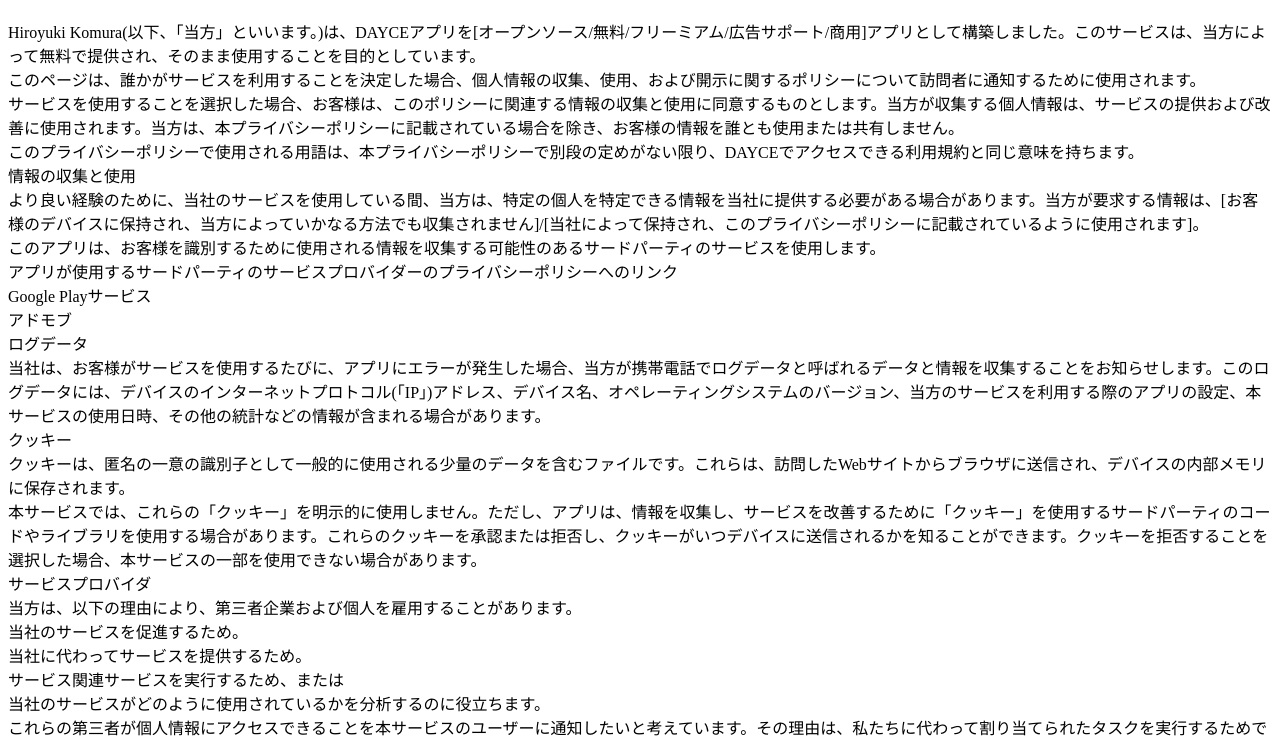
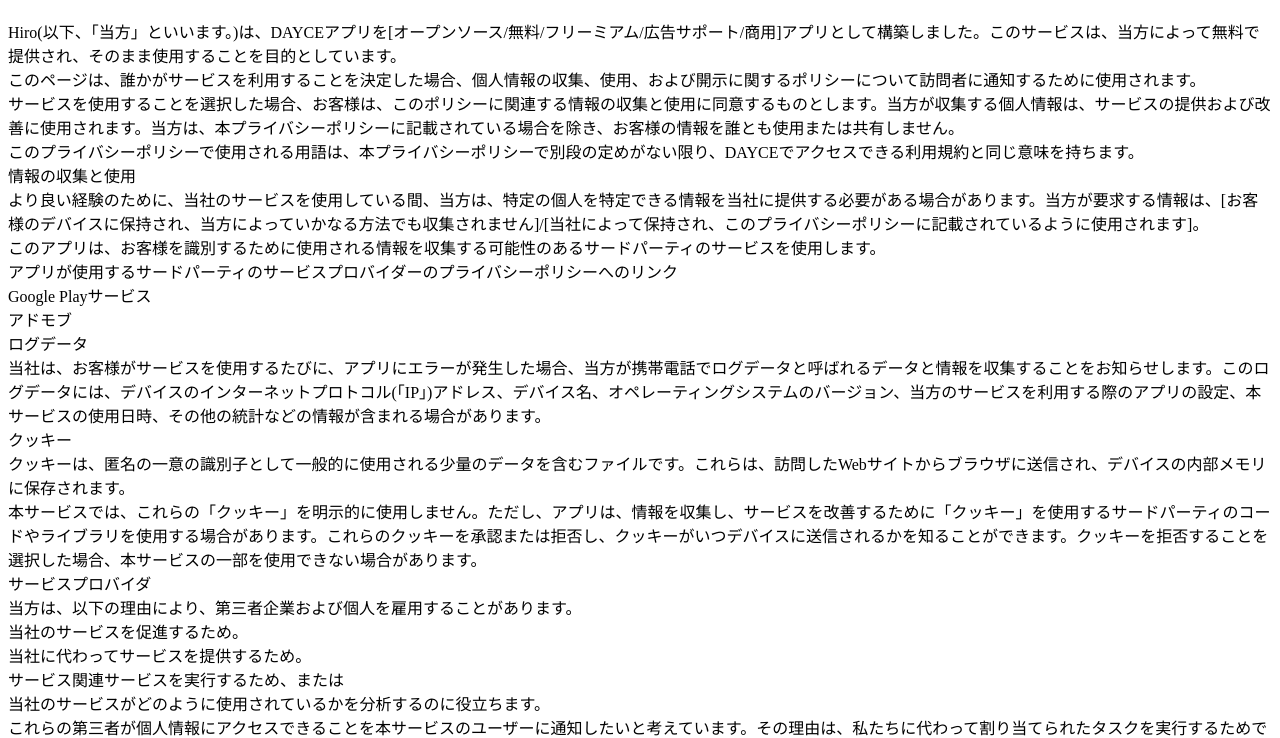
Before and after one commit to hiromiyu/PrivatePolicy, a plain HTML site: page index.html in a window 1280 px wide. Shown: the part 70-808 px from the top of the page. Drawn offline with Linux system fonts and the light colour scheme.

Commit message:
Create index.html

```diff
--- a/index.html
+++ b/index.html
@@ -6,7 +6,7 @@
 </head>
 <body>
   <h1>プライバシーポリシー</h1>
-  <p>Hiroyuki Komura(以下、「当方」といいます。)は、DAYCEアプリを[オープンソース/無料/フリーミアム/広告サポート/商用]アプリとして構築しました。このサービスは、当方によって無料で提供され、そのまま使用することを目的としています。<br>
+  <p>Hiro(以下、「当方」といいます。)は、DAYCEアプリを[オープンソース/無料/フリーミアム/広告サポート/商用]アプリとして構築しました。このサービスは、当方によって無料で提供され、そのまま使用することを目的としています。<br>
             このページは、誰かがサービスを利用することを決定した場合、個人情報の収集、使用、および開示に関するポリシーについて訪問者に通知するために使用されます。<br>
             サービスを使用することを選択した場合、お客様は、このポリシーに関連する情報の収集と使用に同意するものとします。当方が収集する個人情報は、サービスの提供および改善に使用されます。当方は、本プライバシーポリシーに記載されている場合を除き、お客様の情報を誰とも使用または共有しません。<br>
             このプライバシーポリシーで使用される用語は、本プライバシーポリシーで別段の定めがない限り、DAYCEでアクセスできる利用規約と同じ意味を持ちます。<br>
```
